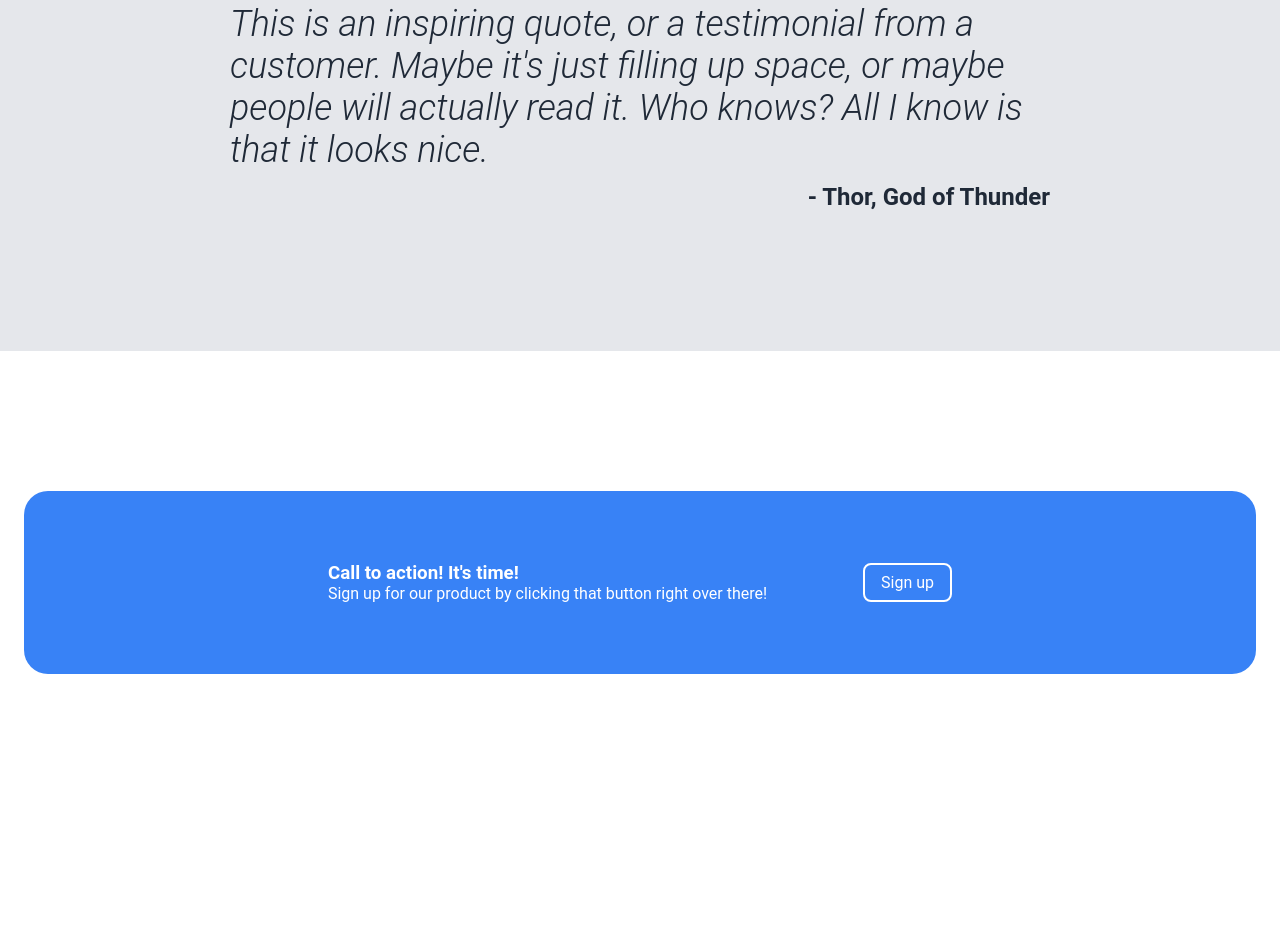
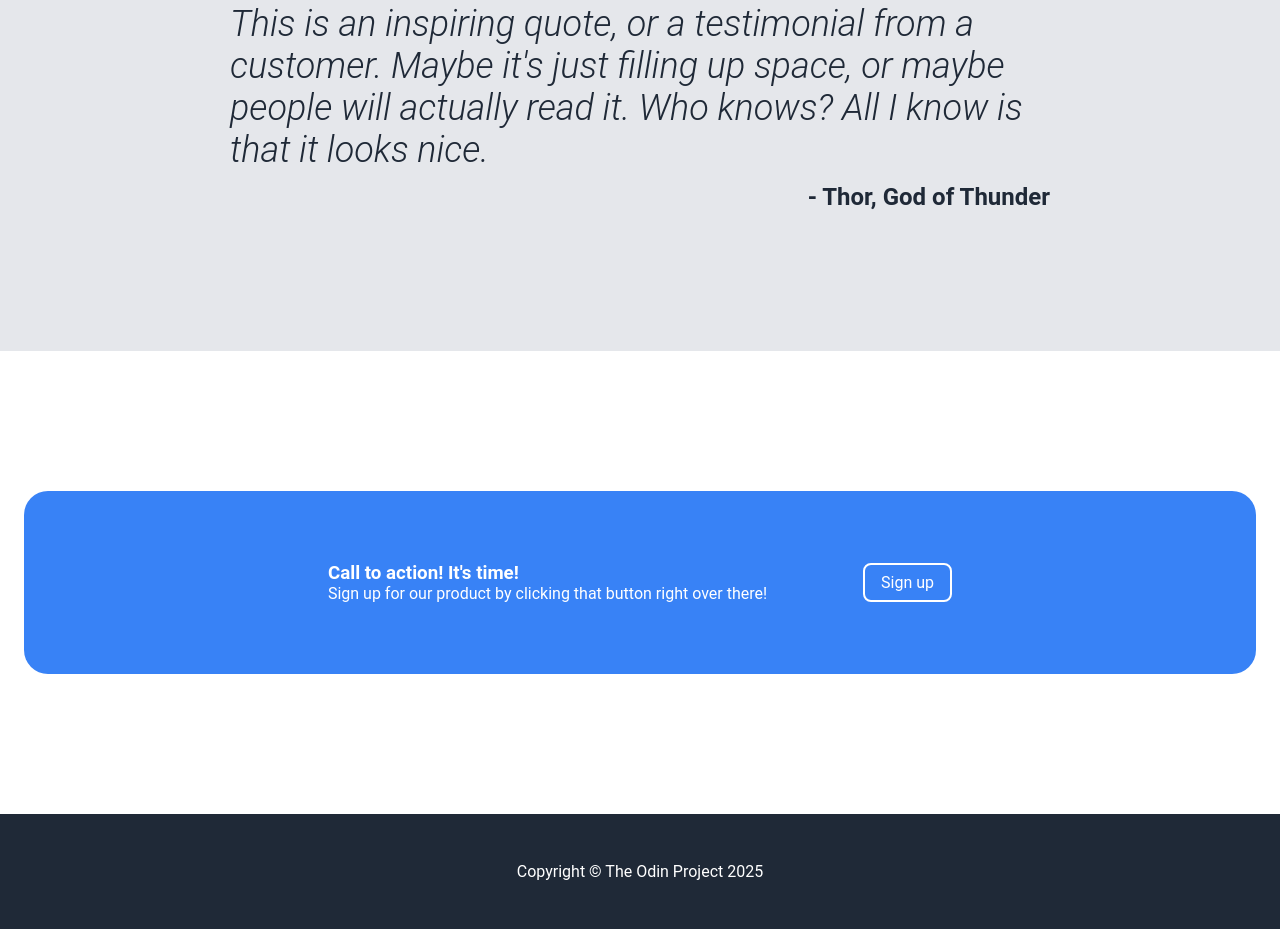
Before and after one commit to D-Tunez/landing-page, a plain HTML site: page index.html in a window 1280 px wide. Shown: the part 1534-2463 px from the top of the page. Before the commit the page ends 2348 px from the top, so only its background shows below. Drawn offline with Linux system fonts and the light colour scheme.

Commit message:
Add footer

```diff
--- a/css/style.css
+++ b/css/style.css
@@ -158,3 +158,10 @@ section.cta .cta-card {
     gap: 96px;
     border-radius: 24px;
 }
+
+footer {
+    background-color: #1F2937;
+    color: #fff;
+    padding: 48px 0;
+    text-align: center;
+}
--- a/index.html
+++ b/index.html
@@ -94,5 +94,8 @@
             </div>
         </section>
     </main>
+    <footer>
+        <p>Copyright &copy; The Odin Project 2025</p>
+    </footer>
 </body>
 </html>
```
